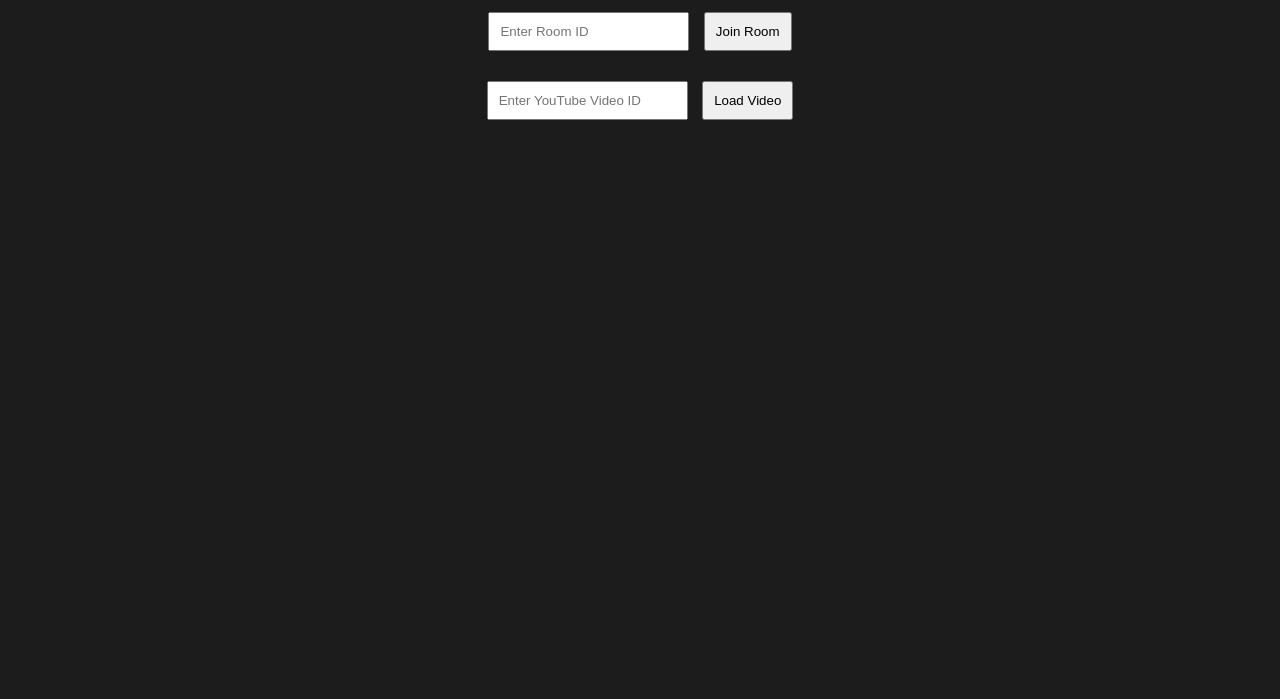
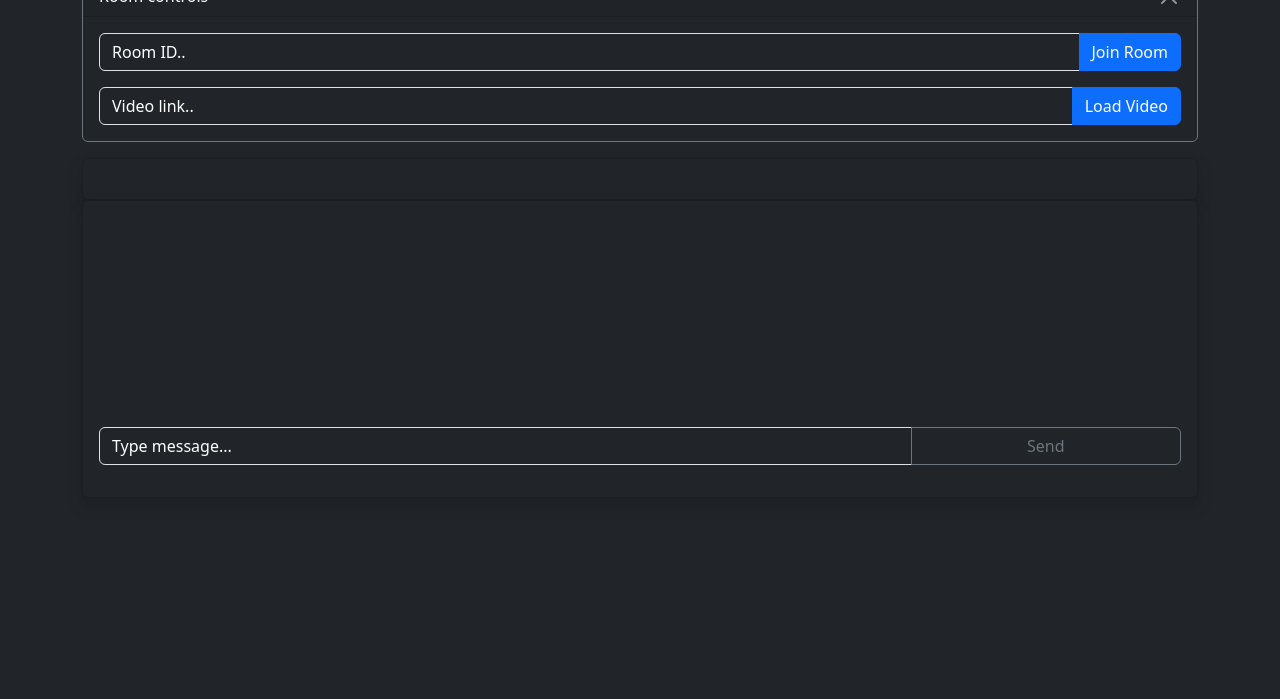
Before and after one commit to caileighsmith/StreamWithMe, a website: page public/index.html in a window 1280 px wide. Shown: the part 101-800 px from the top of the page. Drawn offline with nearby package versions, Linux system fonts and the light colour scheme; no server answers.

Commit message:
Updated UI with bootstrap

```diff
--- a/public/index.html
+++ b/public/index.html
@@ -4,34 +4,63 @@
   <meta charset="UTF-8">
   <title>Stream With Me!</title>
   <link rel="stylesheet" href="styles.css">
+  <link href="https://cdn.jsdelivr.net/npm/bootstrap@5.3.5/dist/css/bootstrap.min.css" rel="stylesheet" integrity="sha384-SgOJa3DmI69IUzQ2PVdRZhwQ+dy64/BUtbMJw1MZ8t5HZApcHrRKUc4W0kG879m7" crossorigin="anonymous">
   <script src="https://cdn.socket.io/4.7.2/socket.io.min.js"></script>
   <script src="https://www.youtube.com/iframe_api"></script>
 </head>
-<body>
+<body class="bg-dark text-white">
+
+  <div class="container">
     <h1>YouTube Watch Party</h1>
 
+    <div class="card border-secondary bg-dark text-white mb-3" id="roomControlsCard">
       <!-- Room Controls -->
-  <div class="controls">
-    <input type="text" id="roomInput" placeholder="Enter Room ID">
-    <button id="joinBtn">Join Room</button>
+      <div class="card-header d-flex justify-content-between align-items-center">
+        <span>Room controls</span>
+        <button type="button" class="btn-close btn-close-white" aria-label="Close" id="closeRoomControls"></button>
       </div>
 
-  <!-- Video Controls -->
-  <div class="video-controls">
-    <input type="text" id="videoInput" placeholder="Enter YouTube Video ID">
-    <button id="loadVideoBtn">Load Video</button>
+      <div class="card-body text-center">
+        <div class="input-group mb-3">
+          <input type="text" class="form-control bg-dark text-white" id="roomInput" placeholder="Room ID.." aria-label="Room ID" aria-describedby="button-addon2">
+          <button id="joinBtn" class="btn btn-primary">Join Room</button>
+        </div>
+        <div class="input-group">
+          <input type="text" id="videoInput" class="form-control bg-dark text-white" placeholder="Video link.." aria-label="Video link" aria-describedby="button-addon2">
+          <button id="loadVideoBtn" class="btn btn-primary">Load Video</button>
+        </div>
+      </div>
     </div>
 
+    <!-- Button to reopen Room Controls -->
+    <button id="openRoomControls" class="btn btn-outline-secondary mb-4 mt-4" style="display: none;">Open Room Controls</button>
+
     <!-- YouTube Player -->
+    <!-- <div class="card border-secondary bg-dark text-white">
+      <div class="card-body text-center">
         <div id="player"></div>
 
-  <!-- Chat Section -->
-  <div class="chat" style="display: none;">
         <div id="chatBox"></div>
-    <input type="text" id="chatInput" placeholder="Type message...">
-    <button id="sendChat">Send</button>
+        <div class="input-group mb-3">
+          <input type="text" id="chatInput" class="form-control bg-dark text-white" placeholder="Type message...">
+          <button class="btn btn-outline-secondary" type="button" id="sendChat">Send</button>
+        </div>
+      </div>
+    </div> -->
+
+      <div class="card bg-dark text-white shadow" style="max-width: inherit;">
+        <div id="player"></div>
+      </div>
+      <div class="card bg-dark text-white shadow p-3">
+        <div id="chatBox"></div>
+        <div class="input-group mb-3">
+          <input type="text" id="chatInput" class="form-control bg-dark text-white" placeholder="Type message...">
+          <button class="btn btn-outline-secondary" type="button" id="sendChat">Send</button>
+        </div>
+      </div>
   </div>
 
   <script src="script.js"></script>
+  <script src="https://cdn.jsdelivr.net/npm/bootstrap@5.3.5/dist/js/bootstrap.bundle.min.js" integrity="sha384-k6d4wzSIapyDyv1kpU366/PK5hCdSbCRGRCMv+eplOQJWyd1fbcAu9OCUj5zNLiq" crossorigin="anonymous"></script>
 </body>
 </html>
--- a/public/script.js
+++ b/public/script.js
@@ -138,3 +138,23 @@ function updateUIForRoom(roomId) {
   // Show the chat section
   document.querySelector('.chat').style.display = 'block';
 }
+
+// Close the Room Controls card when the "X" button is clicked
+document.getElementById('closeRoomControls').addEventListener('click', () => {
+  const roomControlsCard = document.getElementById('roomControlsCard');
+  const openRoomControlsButton = document.getElementById('openRoomControls');
+  if (roomControlsCard) {
+    roomControlsCard.style.display = 'none'; // Hide the card
+    openRoomControlsButton.style.display = 'block'; // Show the "Open Room Controls" button
+  }
+});
+
+// Reopen the Room Controls card when the "Open Room Controls" button is clicked
+document.getElementById('openRoomControls').addEventListener('click', () => {
+  const roomControlsCard = document.getElementById('roomControlsCard');
+  const openRoomControlsButton = document.getElementById('openRoomControls');
+  if (roomControlsCard) {
+    roomControlsCard.style.display = 'block'; // Show the card
+    openRoomControlsButton.style.display = 'none'; // Hide the "Open Room Controls" button
+  }
+});
--- a/public/styles.css
+++ b/public/styles.css
@@ -10,10 +10,14 @@ body {
     margin-bottom: 20px;
   }
 
+
   input, button {
     padding: 10px;
     margin: 5px;
+
   }
+
+
 
   #player {
     margin: 20px auto;
@@ -42,3 +46,13 @@ body {
   #sendChat {
     width: 25%;
   }
+
+  #roomInput.form-control::placeholder {
+      color: white;
+  }
+  #videoInput.form-control::placeholder {
+      color: white;
+  }
+  #chatInput.form-control::placeholder {
+      color: white;
+  }
```
Lines whose indentation alone changed are shown as unchanged.
